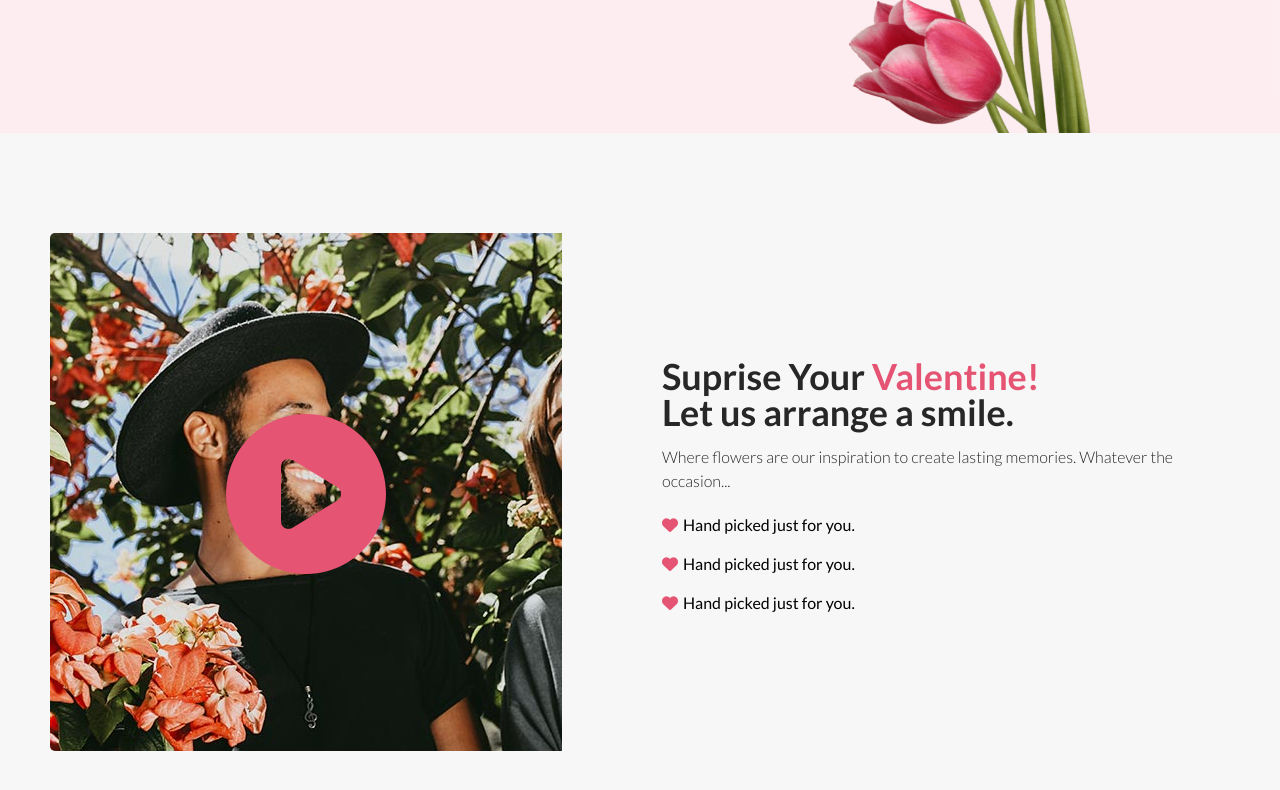
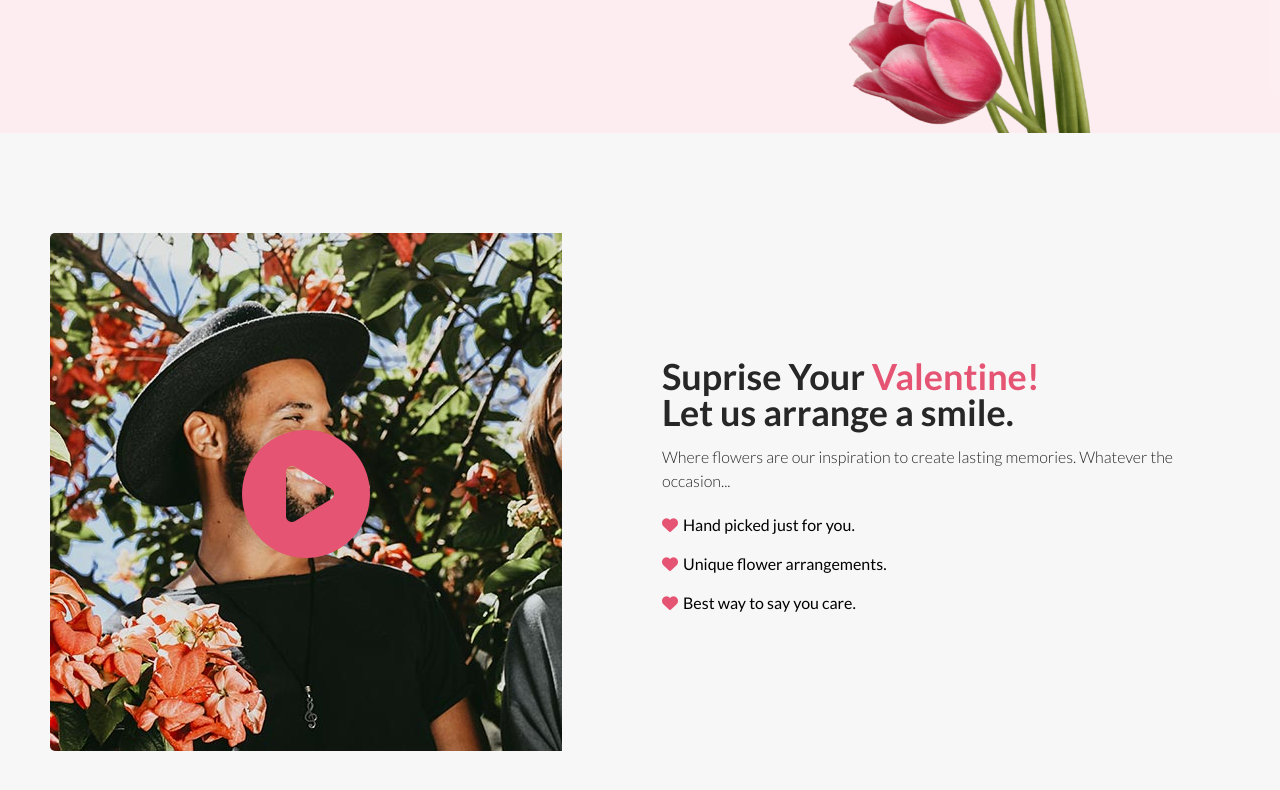
Before and after one commit to shahin569/first-assignment-flower-, a plain HTML site: page index.html in a window 1280 px wide. Shown: the part 414-1204 px from the top of the page. Drawn offline with Linux system fonts and the light colour scheme.

Commit message:
Project extra section added

```diff
--- a/index.html
+++ b/index.html
@@ -17,7 +17,7 @@
             <div class="container main-header flex">
                 <div class="banner-info">
                     <h1 class="main-title">Let's make <br>beautiful flowers a <br>part of your life.</h1>
-                    <p class="banner-description description">It is a long established fact that a reader will be distracted by the readable <br>content of a page when looking at its layout. The point of using Lorem Ipsum is that it has a more-or-less normal distribution of letters.</p>
+                    <p class="banner-description description">It is a long established fact that a reader will be distracted by the readable content of a page when looking at its layout. The point of using Lorem Ipsum is that it has a more-or-less normal distribution of letters.</p>
                     <button class="btn">Shop Now</button>
                 </div>
                 <div class="banner-image">
@@ -41,8 +41,8 @@
                         <h2 class="secondary-title">Suprise Your <span class="span-colored">Valentine!</span><br>Let us arrange a smile.</h2>
                             <p class="description">Where flowers are our inspiration to create lasting memories. Whatever the occasion...</p>
                             <li><i class="fa-solid fa-heart"></i>Hand picked just for you.</li>
-                            <li><i class="fa-solid fa-heart"></i>Hand picked just for you.</li>
-                            <li><i class="fa-solid fa-heart"></i>Hand picked just for you.</li>
+                            <li><i class="fa-solid fa-heart"></i>Unique flower arrangements.</li>
+                            <li><i class="fa-solid fa-heart"></i>Best way to say you care.</li>
 
                 </div>
 
--- a/style.css
+++ b/style.css
@@ -113,7 +113,7 @@ body{
 }
 
 .fa-circle-play{
-    font-size: 10em;
+    font-size: 8em;
     color: #E55473;
     position: absolute;
     top: 50%;
```
